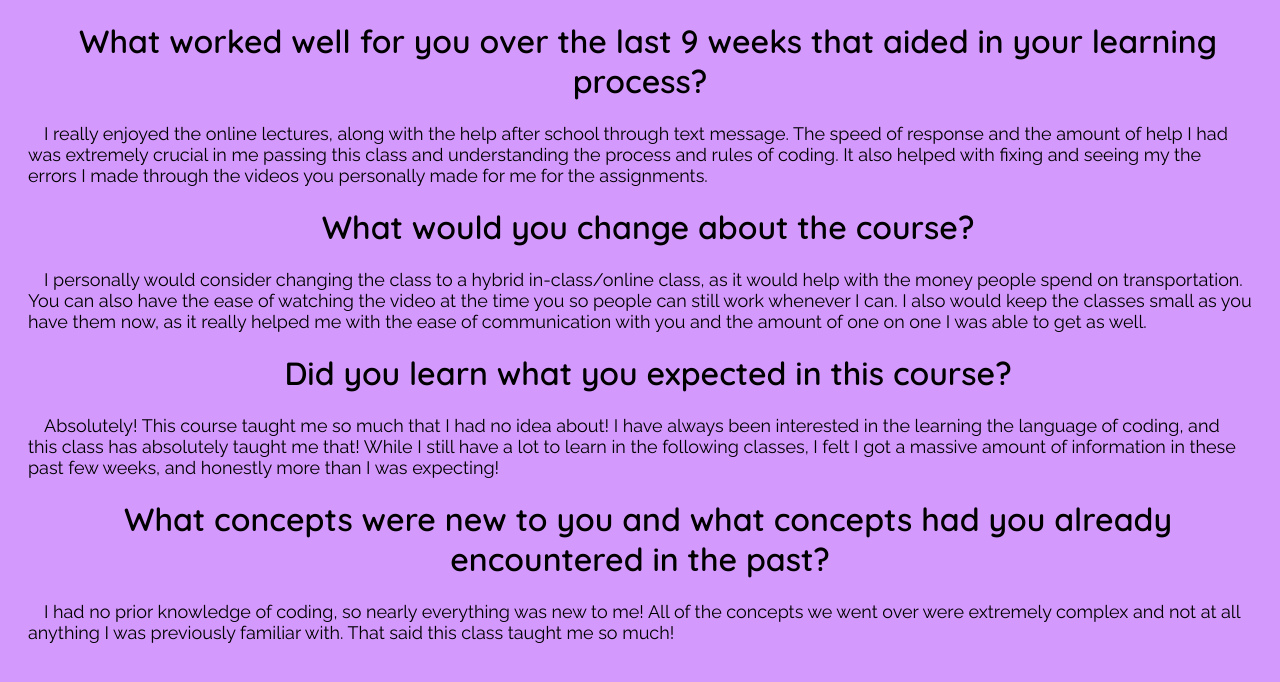
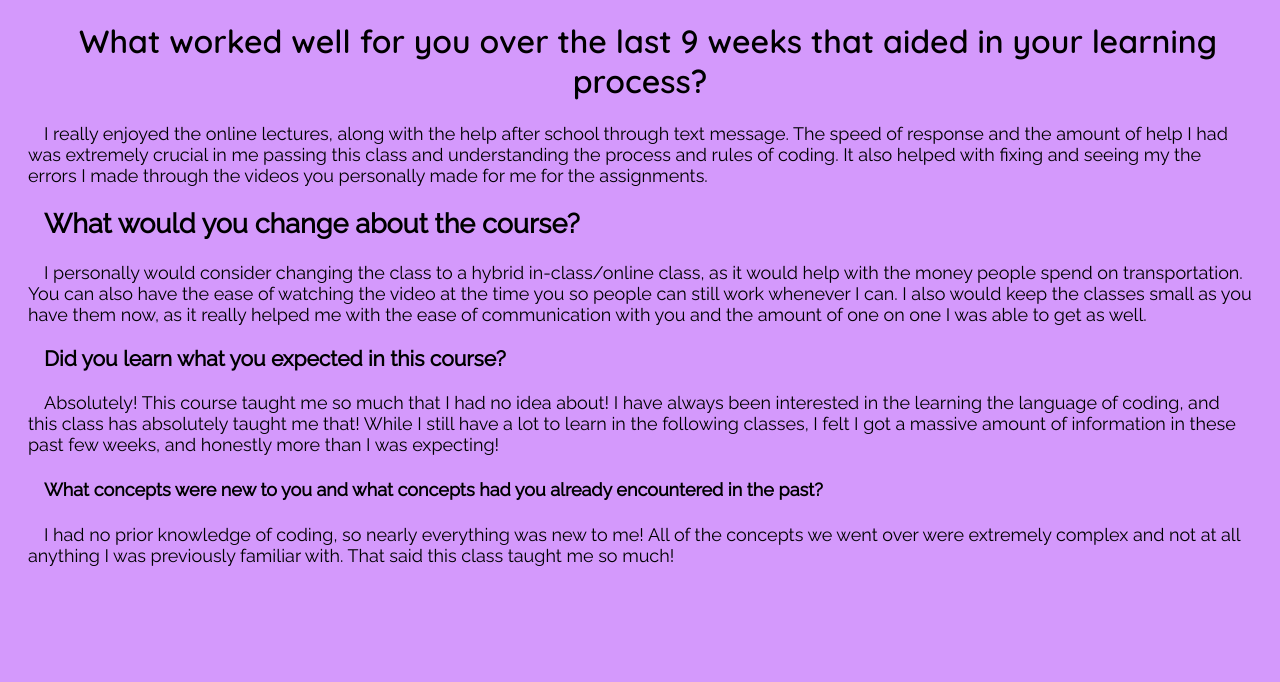
Before and after one commit to Starfox505/Assignment09, a plain HTML site: page index.html in a window 1280 px wide. Drawn offline with Linux system fonts and the light colour scheme.

Commit message:
Update index.html
Fixed poor HTML

```diff
--- a/index.html
+++ b/index.html
@@ -19,7 +19,7 @@
         with fixing and seeing my the errors I made through the videos
         you personally made for me for the assignments.
     </p>
-    <h1>What would you change about the course?</h1>
+    <h2>What would you change about the course?</h2>
     <p>I personally would consider changing the class to a hybrid in-class/online class,
         as it would help with the money people spend on transportation.
         You can also have the ease of watching the video at the time you
@@ -28,7 +28,7 @@
         the ease of communication with you and the amount of one on one
         I was able to get as well.
     </p>
-    <h1>Did you learn what you expected in this course?</h1>
+    <h3>Did you learn what you expected in this course?</h3>
     <p>Absolutely! This course taught me so much that I had no idea about!
         I have always been interested in the learning the language of
         coding, and this class has absolutely taught me that! While I
@@ -36,8 +36,8 @@
         a massive amount of information in these past few weeks, and
         honestly more than I was expecting!
     </p>
-    <h1>What concepts were new to you and what concepts had you already
-        encountered in the past?</h1>
+    <h4>What concepts were new to you and what concepts had you already
+        encountered in the past?</h4>
     <p>I had no prior knowledge of coding, so nearly everything was new
         to me! All of the concepts we went over were extremely complex and
         not at all anything I was previously familiar with. That said this
```
